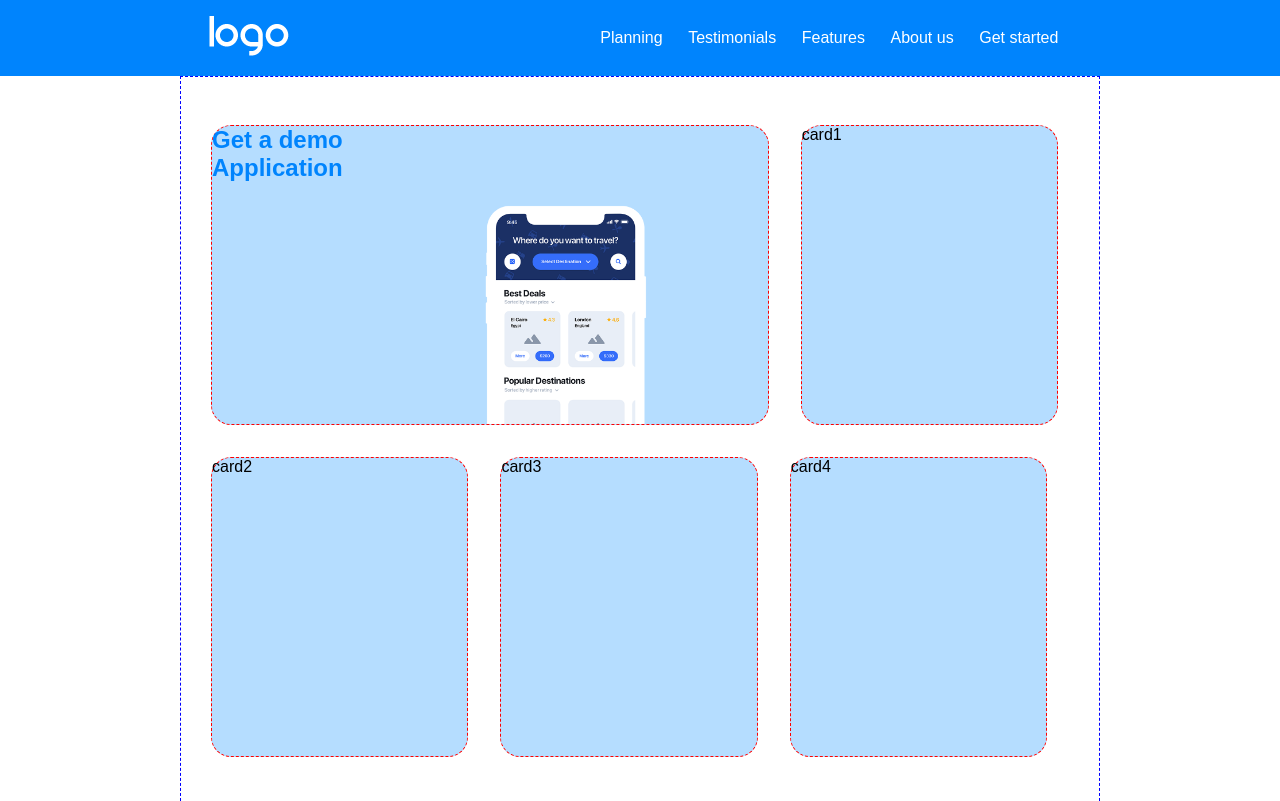
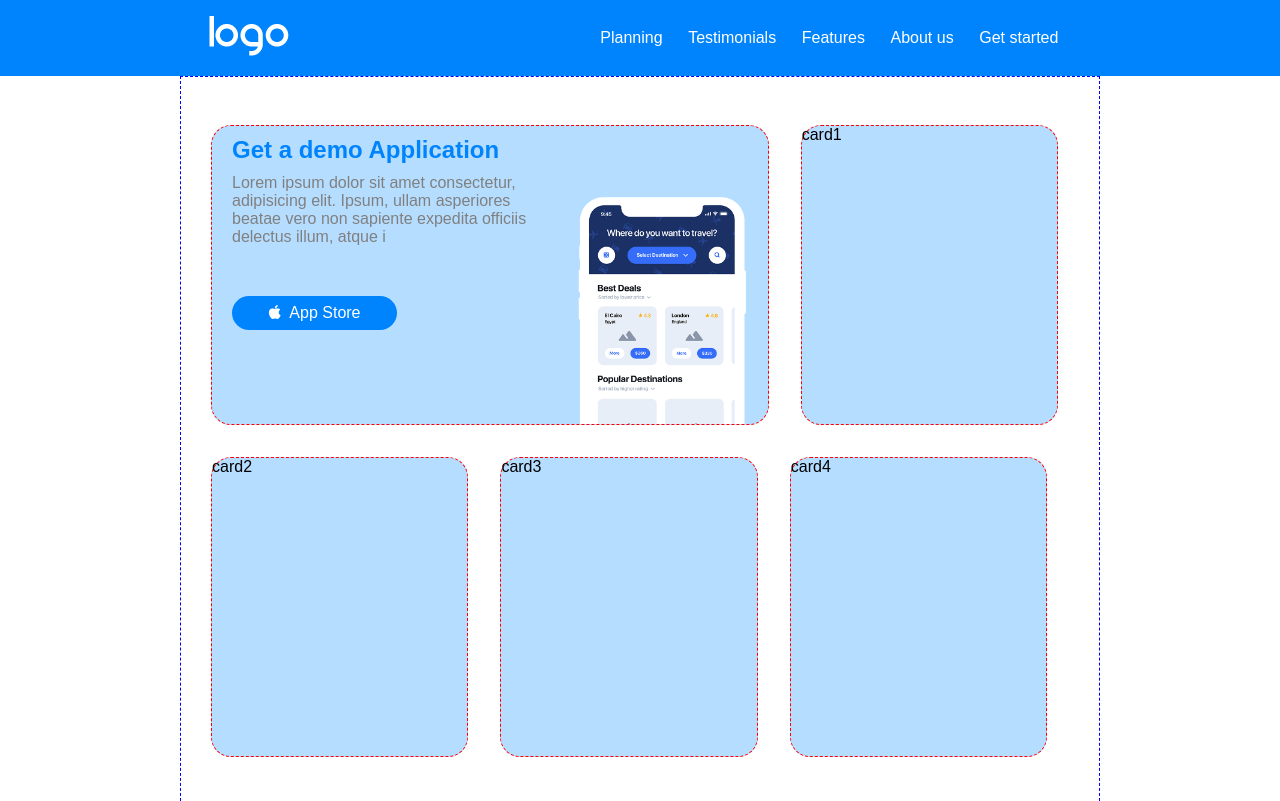
Before and after one commit to IvanoPisaniello/htmlcss-responsive-layout, a plain HTML site: page index.html in a window 1280 px wide. Shown: the top 801 px of the page. Drawn offline with Linux system fonts and the light colour scheme.

Commit message:
added content first card

```diff
--- a/index.html
+++ b/index.html
@@ -39,11 +39,16 @@
         <section class="app-section container container-small">
             <div class="row container-md">
                 <div class="col col-2-3 col-blue col-2-3-medium d-flex col-phone">
-                    <div class="col-1-2">
+                    <div class="col-1-2 demo-title">
                         <h2>Get a demo Application</h2>
+                        <p>Lorem ipsum dolor sit amet consectetur, adipisicing elit. Ipsum, ullam asperiores beatae vero
+                            non sapiente expedita officiis delectus illum, atque i</p>
+
+                        <a class="txt-white btn btn-blue apple-btn" href="#"><i class="fa-brands fa-apple"></i> App
+                            Store</a>
                     </div>
                     <div class="d-flex img-card col-1-2">
-                        <img src="img/phone.png" alt="">
+                        <img src="img/phone.png" alt="" class="img-phone">
                     </div>
                 </div>
                 <div class="col col-1-3 col-blue .col-1-3-medium">card1</div>
--- a/style.css
+++ b/style.css
@@ -41,6 +41,25 @@ body {
     background-color: white;
 }
 
+.btn {
+    padding: .5rem 2.3rem;
+    border-radius: 40px;
+}
+
+.btn-blue {
+    background-color: var(--primary-color);
+}
+
+.btn-purple {
+    background-color: var(--secondary-color);
+}
+
+.txt-white {
+    color: white;
+}
+
+
+
 /* header */
 header {
     background-color: var(--primary-color);
@@ -67,6 +86,7 @@ header {
 a {
     text-decoration: none;
     color: white;
+    display: inline-block;
 }
 
 li {
@@ -108,6 +128,34 @@ section {
 
 }
 
+.col img {
+    width: 50%;
+}
+
+.app-section .img-phone {
+    width: 100%;
+}
+
+.demo-title {
+    padding: 10px 20px;
+}
+
+.demo-title p {
+    margin-top: 10px;
+    color: grey;
+    text-align: left;
+    margin-bottom: 50px;
+}
+
+.app-section a {
+    text-align: left;
+}
+
+.fa-apple {
+    margin-right: 5px;
+}
+
+
 .col-blue {
     background-color: var(--primary-color-light);
 }
@@ -133,9 +181,7 @@ section {
     flex-basis: 50%;
 }
 
-.col img {
-    width: 50%;
-}
+
 
 .col-phone {
     flex-direction: column;
@@ -223,6 +269,15 @@ section {
     .about-us-section .col-1-3 {
         flex-basis: calc(100% / 4);
     }
+
+    .app-section .img-card {
+        justify-content: left;
+    }
+
+    .app-section .img-phone {
+        width: 50%;
+
+    }
 }
 
 /* desktop */
@@ -281,6 +336,10 @@ section {
         flex-direction: row;
     }
 
+    .app-section .img-phone {
+        width: 100%;
+
+    }
 
 
 
```
